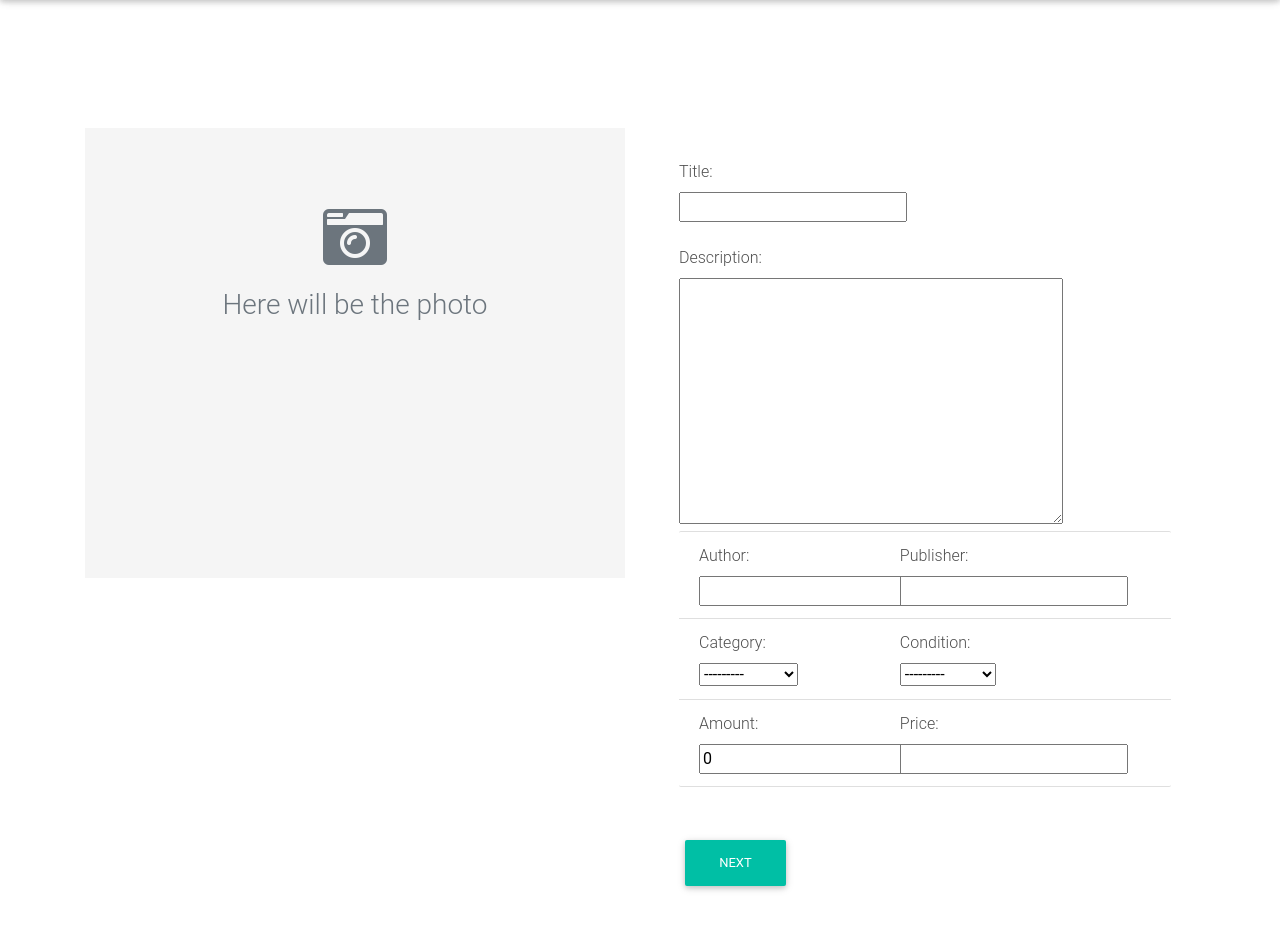
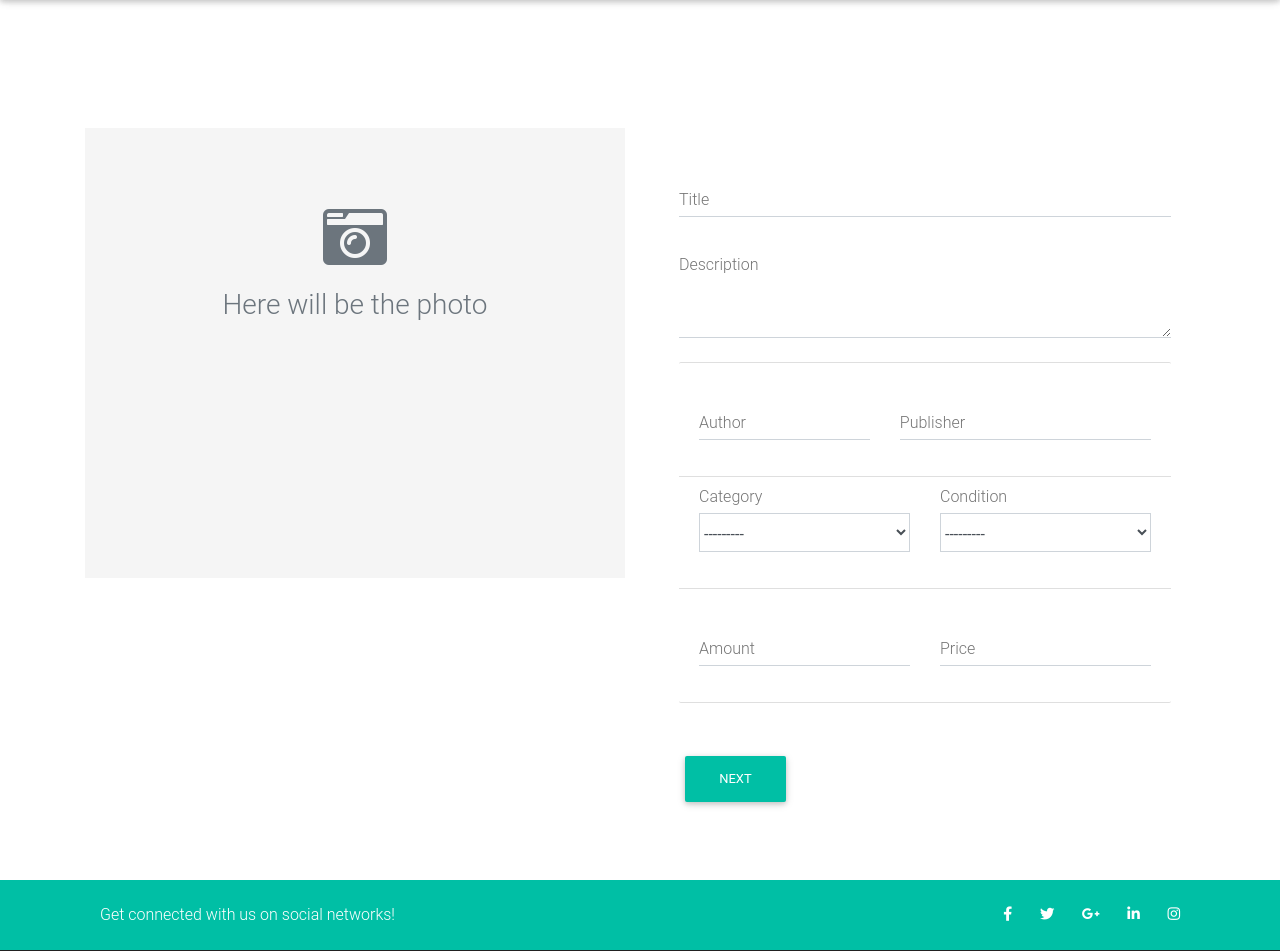
Before and after one commit to mmich-pl/bookshop, a Django app: page /book/create/ in a window 1280 px wide. Shown: the part 64-1015 px from the top of the page. Run offline with Django 3.2, Linux system fonts and the light colour scheme; the visitor is signed in with stand-in values (Sample User, id 1); data that the repository does not hold is empty; some libraries are stand-ins or nearby versions.

Commit message:
improve appearance of create $ upload book form template

```diff
--- a/books/forms.py
+++ b/books/forms.py
@@ -13,3 +13,8 @@ class BookForm(forms.ModelForm):
     class Meta:
         model = Book
         fields = ['title', 'author', 'publisher', 'category', 'condition', 'amount', 'price', 'description']
+
+    def __init__(self, *args, **kwargs):
+        super(BookForm, self).__init__(*args, **kwargs)
+        self.fields['category'].widget.attrs['class'] = 'form-control'
+        self.fields['condition'].widget.attrs['class'] = 'form-control'
--- a/books/templates/books/create_book.html
+++ b/books/templates/books/create_book.html
@@ -3,25 +3,9 @@
 {% block content %}
 
     <style>
- div.Category, div.Description {
-     margin: 50px 0;
- }
-
- div.Price {
-     margin-top: -5px;
- }
-
-label.Category, label.Condition, label.Description, label.Image {
+#div_id_condition label, #div_id_category label {
     margin-top: -40px;
 }
-
-
-    label.Image {
-        line-height: 5px;
-        color: white;
-        cursor: pointer;
-    }
-
 </style>
 
   <main class="mt-5 pt-4">
@@ -41,49 +25,64 @@ label.Category, label.Condition, label.Description, label.Image {
         {% endif %}
         </div>
         <div class="col-6 mb-4">
-        <form method="post" action="" enctype="multipart/form-data">
+                <form method="post" action="" enctype="multipart/form-data">
   {% csrf_token %}
           <div class="p-4">
-              <div class="{% if form.non_field_errors %}invalid{% endif %} mb-2">
-                  {% for error in form.non_field_errors %}
-                    {{ error }}
-                  {% endfor %}
-                </div>
 
-            {{ form.title.label_tag }}<br>
-        {{ form.title }}<br><br>
 
-          {{ form.description.label_tag }}<br>
-        {{ form.description }}<br>
-{#              <p class="lead font-weight-bold">Description:</p>#}
-{#                        <p>{{ object.description }}</p>#}
+     <div id="div_id_title" class="md-form">
+         <label for="id_title" class="requiredField">Title</label>
+         <input type="text" name="title" class="form-control" required id="id_title">
+     </div>
+      <div id="div_id_description" class="md-form">
+         <label for="id_description" class="requiredField">Description</label>
+          <textarea type="text" name="description" class="form-control md-textarea" required id="id_description"></textarea>
+     </div>
+
+
           <ul class="list-group list-group-flush mb-5">
                             <li class="list-group-item">
 
           <div class="row">
               <div class="col-5">
-                  {{ form.author.label_tag }}<br>
-        {{ form.author }}<br>
 
+          <div id="div_id_author" class="md-form">
+             <label for="id_author" class="requiredField">Author</label>
+             <input type="text" name="author" class="form-control" required id="id_author">
+          </div>
               </div>
+
               <div class="col-7">
-                  {{ form.publisher.label_tag }}<br>
-        {{ form.publisher }}<br>
+                <div id="div_id_publisher" class="md-form">
+                <label for="id_publisher" class="requiredField">Publisher</label>
+                <input type="text" name="publisher" class="form-control" required id="id_publisher">
+              </div>
+          </div>
 
-              </div>
+
           </div>
                     </li>
               <li class="list-group-item">
 
           <div class="row">
-              <div class="col-5">
-                  {{ form.category.label_tag }}<br>
-        {{ form.category }}<br>
+
+
+              <div class="col-6">
+                   <div id="div_id_category" class="md-form">
+                <label for="id_category" class="requiredField">Category</label>
+                {{ form.category }}
+              </div>
+
 
               </div>
-              <div class="col-7">
-               {{ form.condition.label_tag }}<br>
-        {{ form.condition }}<br>
+
+
+
+              <div class="col-6">
+                  <div id="div_id_condition" class="md-form">
+                <label for="id_condition" class="requiredField">Condition</label>
+                {{ form.condition }}
+              </div>
               </div>
 
           </div>
@@ -91,14 +90,19 @@ label.Category, label.Condition, label.Description, label.Image {
               <li class="list-group-item">
 
           <div class="row">
-              <div class="col-5">
+              <div class="col-6">
+ <div id="div_id_amount" class="md-form">
+                <label for="id_amount" class="requiredField">Amount</label>
+                <input type="number" name="amount" class="form-control" min="0" required id="id_amount">
+              </div>
+              </div>
+              <div class="col-6">
 
-      {{ form.amount.label_tag }}<br>
-        {{ form.amount }}<br>
+ <div id="div_id_price" class="md-form">
+                <label for="id_price" class="requiredField">Price</label>
+                <input type="number" name="price" class="form-control" min="0" required id="id_price">
               </div>
-              <div class="col-7">
-                  {{ form.price.label_tag }}<br>
-        {{ form.price }}<br>
+
               </div>
           </div>
                     </li>
@@ -107,6 +111,7 @@ label.Category, label.Condition, label.Description, label.Image {
 
           </div>
         </form>
+
         </div>
       </div>
     </div>
--- a/core/static/core/css/style.css
+++ b/core/static/core/css/style.css
@@ -25,3 +25,24 @@ body {
 /* Footer color for sake of consistency with Navbar */
 .page-footer {
   background-color: #929FBA; }
+
+
+::-webkit-scrollbar-track
+{
+	-webkit-box-shadow: inset 0 0 6px rgba(0,0,0,0.3);
+	border-radius: 10px;
+	background-color: #F5F5F5;
+}
+
+::-webkit-scrollbar
+{
+	width: 12px;
+	background-color: #F5F5F5;
+}
+
+::-webkit-scrollbar-thumb
+{
+	border-radius: 10px;
+	-webkit-box-shadow: inset 0 0 6px rgba(0,0,0,.3);
+	background-color: #00bfa5;
+}
```
Also changed, not shown: books/templates/books/update_book.html (+51 -51 lines).
